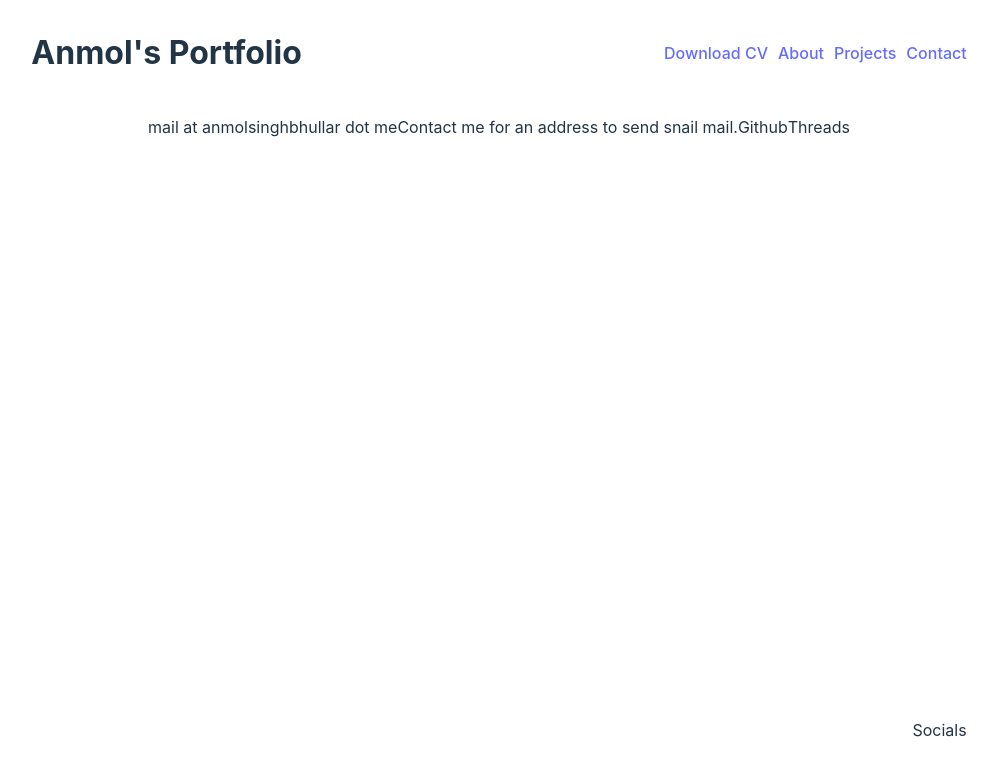
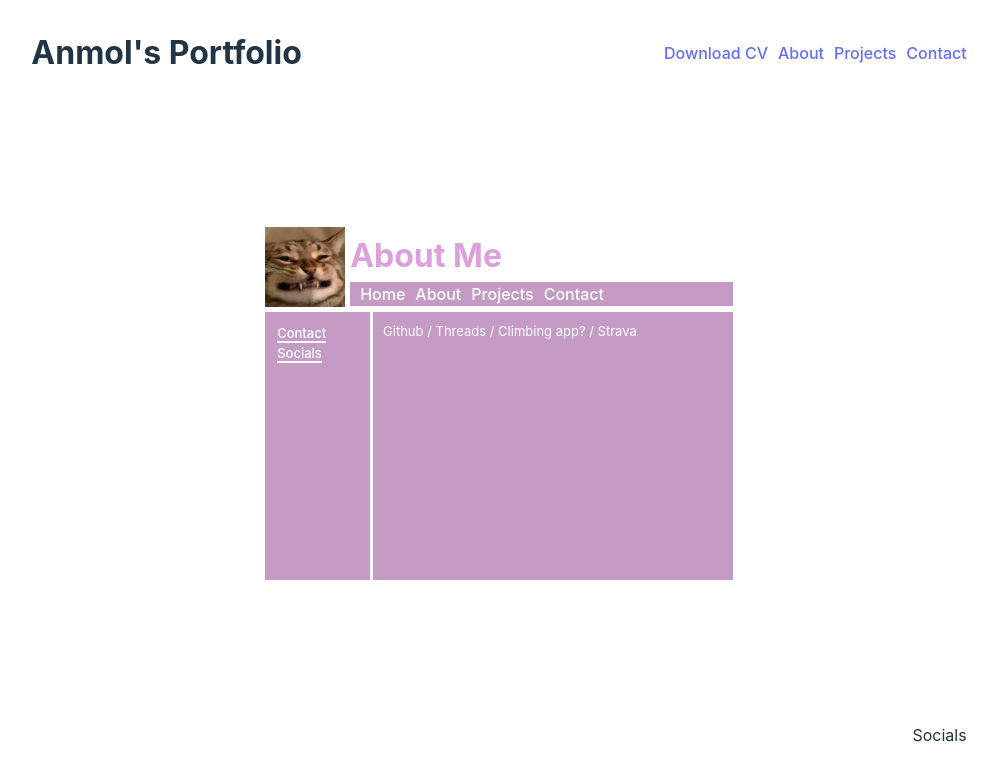
Before and after one commit to anmolsinghbhullar/portfolio, a React (Vite) app: page /contact in a window 1280 px wide. Shown: the top 780 px of the page, without its empty margins (141-1138 px from the left). Built offline with nearby package versions, Linux system fonts and the light colour scheme.

Commit message:
finished mostly with new layout. committing just in case merge goes wrong.

```diff
--- a/src/components/NewLayout.jsx
+++ b/src/components/NewLayout.jsx
@@ -1,8 +1,8 @@
 import React from 'react';
 import Header from './Header';
-import './Layout.css';
+import '../pages/AboutPage.css';
 
-const Layout = ({ page_nav, children }) => {
+const NewLayout = ({ page_nav, children }) => {
     return (
         <div className='page'>
             <header>
@@ -26,7 +26,7 @@ const Layout = ({ page_nav, children }) => {
                     </div>
                     <div className='card-body'>
                         <div className='card-nav'>
-                            { title }
+                            { page_nav }
                         </div>
                         <div className='card-content'>
                             { children }
@@ -41,4 +41,4 @@ const Layout = ({ page_nav, children }) => {
     );
 }
 
-export default Layout;
+export default NewLayout;
--- a/src/pages/AboutPage.css
+++ b/src/pages/AboutPage.css
@@ -59,7 +59,8 @@
 }
 
 .card .card-header .card-title ul li a:hover {
-    text-shadow: 2px 2px 4px rgba(0, 0, 0, 0.5);
+    /* text-shadow: 2px 2px 4px rgba(0, 0, 0, 0.5); */
+    background-color: rgb(222, 173, 222);
 }
 
 .card .card-header .card-title .card-title-home {
@@ -82,19 +83,28 @@
     display: flex;
     flex-direction: column;
     padding: 10px;
+    width: 25%;
 }
 
-.card .card-body .card-nav button {
+.card .card-body .card-nav ul {
+    list-style: none;
     text-align: left;
-    color: white;
     background-color: rgb(197, 155, 197);
-    border: none;
-    border-bottom: 2px solid white;
+    margin: 0px;
     padding: 2px;
     font-size: small;
 }
 
-.card .card-body .card-nav button:hover {
+.card .card-body .card-nav ul li {
+    padding-bottom: 1px;
+}
+
+.card .card-body .card-nav ul li a {
+    color: white;
+    border-bottom: 2px solid white;
+}
+
+.card .card-body .card-nav li:hover {
     background-color: rgb(222, 173, 222);
 }
 
@@ -104,7 +114,7 @@
     border-left: solid 3px white;
     padding: 10px;
     width: 100%;
-    height: 30vh;
+    height: 31vh;
 }
 
 .card .card-body .card-content p {
--- a/src/pages/AboutPage.jsx
+++ b/src/pages/AboutPage.jsx
@@ -60,15 +60,11 @@ function AboutPage() {
                     </div>
                     <div className='card-body'>
                         <div className='card-nav'>
-                            <button className='content-button' onClick={handleSummaryClick}>
-                                Summary
-                            </button>
-                            <button className='content-button' onClick={handleExpClick}>
-                                Experience
-                            </button>
-                            <button className='content-button' onClick={handleSocialsClick}>
-                                Socials
-                            </button>
+                            <ul>
+                                <li><a href='/about'>Summary</a></li>
+                                <li><a href='/about/exp'>Experience</a></li>
+                                <li><a href='/about/socials'>Socials</a></li>
+                            </ul>
                         </div>
                         <div className='card-content'>
                             <p>{content}</p>
--- a/src/pages/ContactPage.jsx
+++ b/src/pages/ContactPage.jsx
@@ -1,18 +1,38 @@
 import React from 'react';
-import Layout from '../components/Layout';
+import NewLayout from '../components/NewLayout';
+// import Layout from '../components/Layout';
 import './ContactPage.css';
 
-function ContactPage() {
+// function ContactPage() {
+//     return (
+//         <>
+//             <Layout>
+//                 <p>mail at anmolsinghbhullar dot me</p>
+//                 <p>Contact me for an address to send snail mail.</p>
+//                 <p>Github</p>
+//                 <p>Threads</p>
+//             </Layout>
+//         </>
+//     );
+// }
+
+const ContactPage = () => {
+    const page_nav = (
+        <ul>
+            <li><a href='/contact'>Contact</a></li>
+            <li><a href='/contact/personal/'>Socials</a></li>
+        </ul>
+    );
+
+    const mainContent = (
+        <p>
+            Github / Threads / Climbing app? / Strava
+        </p>
+    );
+
     return (
-        <>
-            <Layout>
-                <p>mail at anmolsinghbhullar dot me</p>
-                <p>Contact me for an address to send snail mail.</p>
-                <p>Github</p>
-                <p>Threads</p>
-            </Layout>
-        </>
-    );
+        <NewLayout page_nav={page_nav} children={mainContent} />
+    )
 }
 
 export default ContactPage;
```
